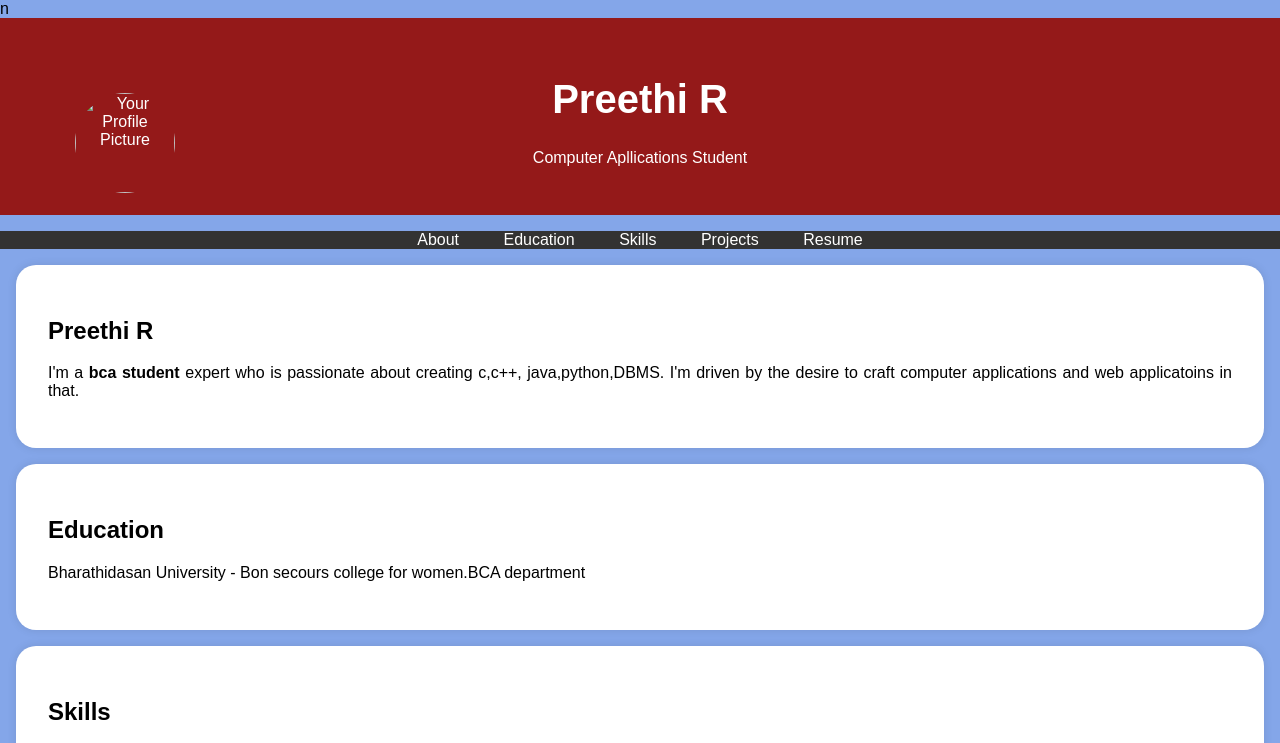
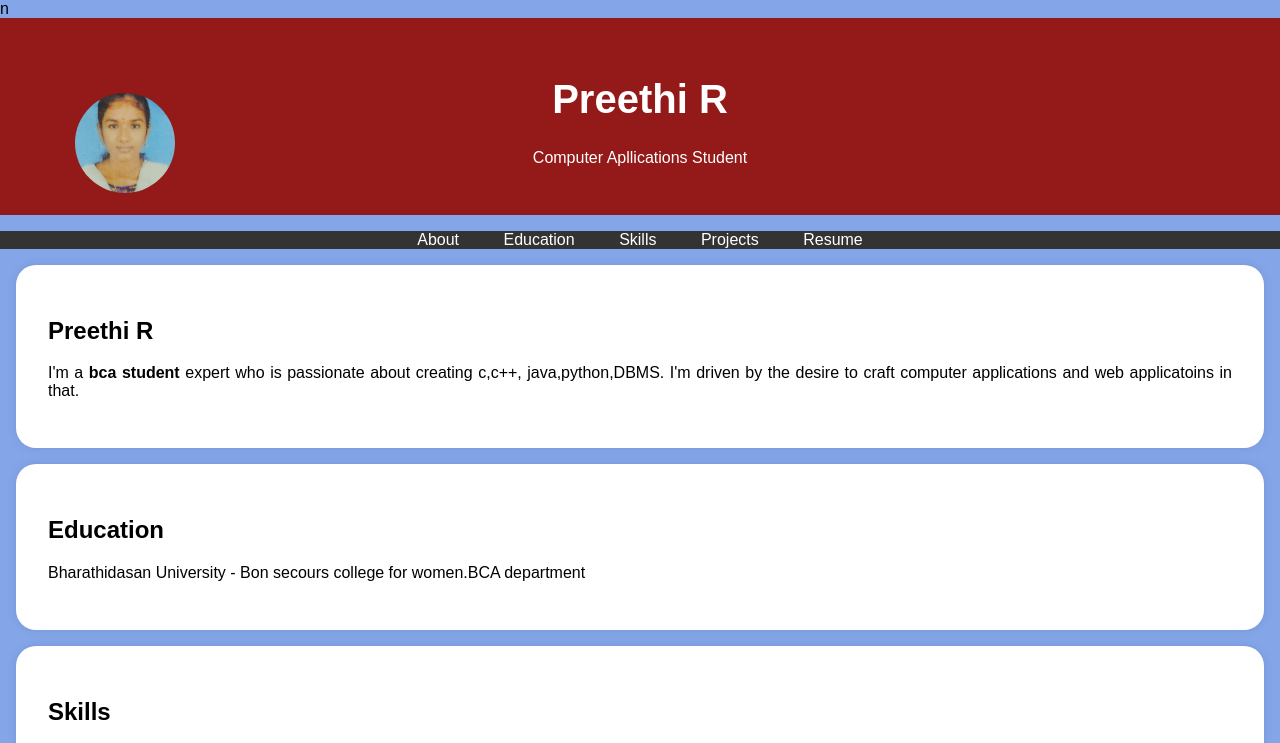
Before and after one commit to preethi550/digitalportfolio-, a plain HTML site: page index.html in a window 1280 px wide. Shown: the top 743 px of the page. Drawn offline with Linux system fonts and the light colour scheme.

Commit message:
Update index.html

```diff
--- a/index.html
+++ b/index.html
@@ -95,7 +95,7 @@ n<!DOCTYPE html>
     <header>
         <div class="header-content">
             <!-- Add your profile picture here -->
-            <img src="passport photo.jpg" alt="Your Profile Picture" class="profile-picture">
+            <img src="1000026176.jpg" alt="Your Profile Picture" class="profile-picture">
             <h1>Preethi R</h1>
             <p>Computer Apllications Student</p>
         </div>
```
